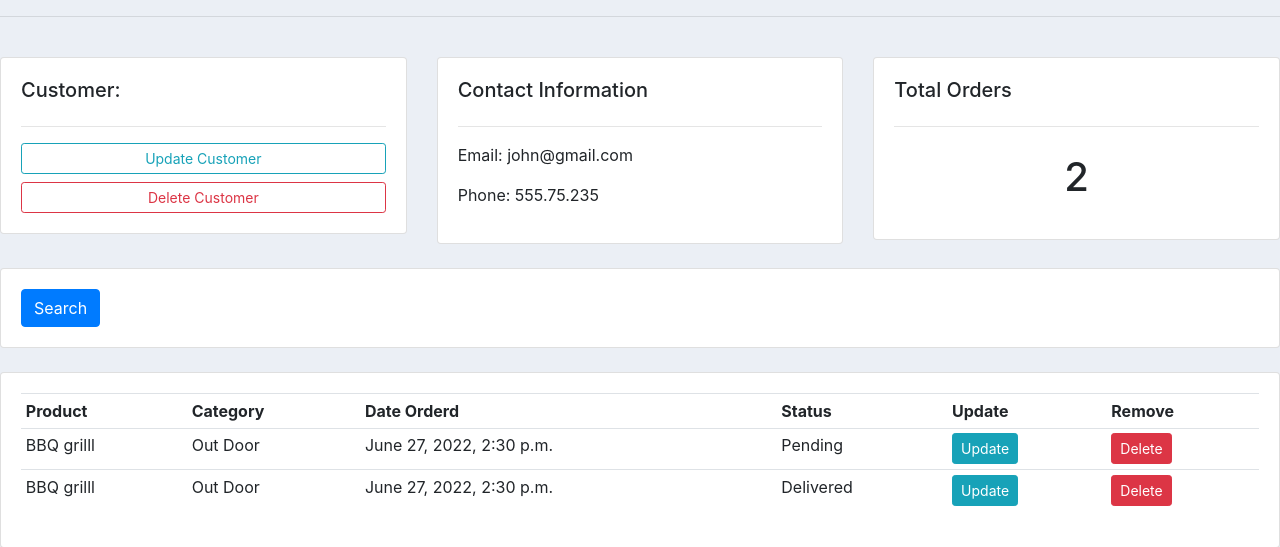
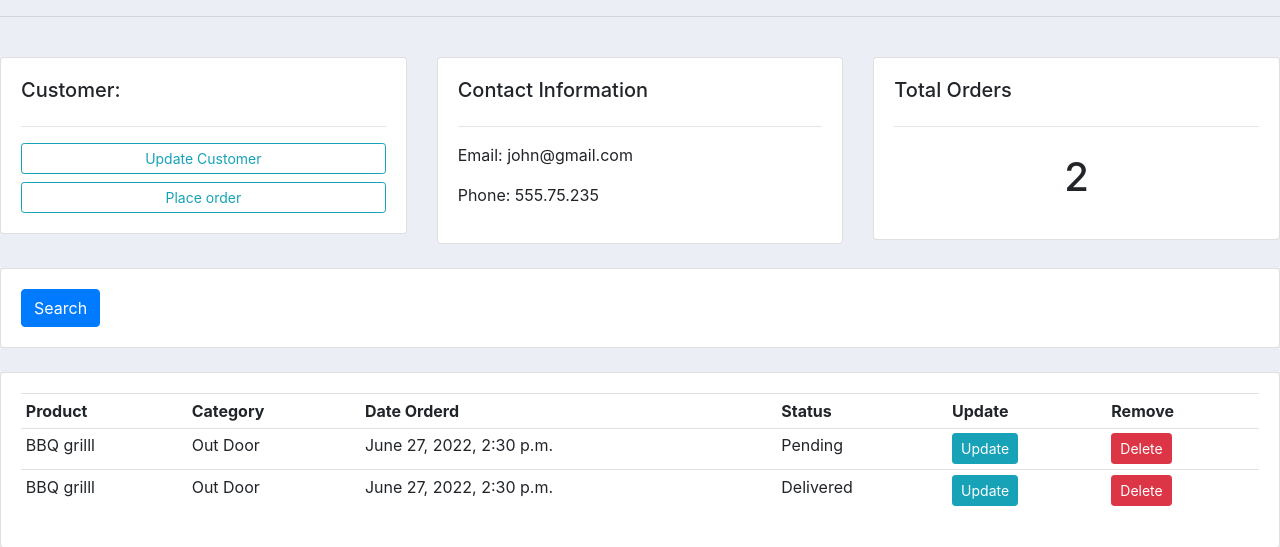
Before and after one commit to franckalainai/django_customers, a Django app: page /customer/1/ in a window 1280 px wide. Shown: the part 117-664 px from the top of the page. Run offline with Django 4.2, Linux system fonts and the light colour scheme; data comes from the database, SQL or seed files in the repository; both versions use the stored data as it was after the commit.

Commit message:
inline formset

```diff
--- a/accounts/templates/accounts/customer.html
+++ b/accounts/templates/accounts/customer.html
@@ -8,7 +8,7 @@
 			<h5>Customer:</h5>
 			<hr>
 			<a class="btn btn-outline-info  btn-sm btn-block" href="">Update Customer</a>
-			<a class="btn btn-outline-danger  btn-sm btn-block" href="">Delete Customer</a>
+			<a class="btn btn-outline-info  btn-sm btn-block" href="{% url 'create-order' customer.id %}">Place order</a>
 
 		</div>
 	</div>
--- a/accounts/templates/accounts/dashboard.html
+++ b/accounts/templates/accounts/dashboard.html
@@ -29,7 +29,6 @@
 		<h5>LAST 5 ORDERS</h5>
 		<hr>
 		<div class="card card-body">
-			<a class="btn btn-primary  btn-sm btn-block" href="{% url 'create-order' %}">Create Order</a>
 			<table class="table table-sm">
 				<tr>
 					<th>Product</th>
--- a/accounts/templates/accounts/order_form.html
+++ b/accounts/templates/accounts/order_form.html
@@ -5,7 +5,11 @@
         <div class="card card-body">
             <form action="" method="POST">
                 {% csrf_token %}
-                {{ form }}
+                {{ formset.management_form }}
+                {% for form in formset %}
+                    {{ form }}
+                    <hr>
+                {% endfor %}
                 <input type="submit" name="Submit">
             </form>
         </div>
--- a/accounts/urls.py
+++ b/accounts/urls.py
@@ -5,8 +5,8 @@ urlpatterns = [
     path('', views.home, name='home'),
     path('products/', views.products, name='products'),
     path('customer/<str:pk_test>/', views.customer, name='customer'),
-    path('create_order/', views.createOrder, name='create-order'),
-    path('update_order/<str:pk>', views.updateOrder, name='update-order'),
-    path('delete_order/<str:pk>', views.deleteOrder, name='delete-order'),
+    path('create_order/<str:pk>', views.createOrder, name='create-order'),
+    path('update_order/<str:pk>/', views.updateOrder, name='update-order'),
+    path('delete_order/<str:pk>/', views.deleteOrder, name='delete-order'),
 
 ]
--- a/accounts/views.py
+++ b/accounts/views.py
@@ -1,6 +1,7 @@
 from django.shortcuts import render, redirect
 from . models import *
 from . forms import OrderForm
+from django.forms import inlineformset_factory
 # Create your views here.
 
 def home(request):
@@ -31,17 +32,19 @@ def customer(request, pk_test):
     context = {'customer': customer, 'orders':orders, 'order_count': order_count}
     return render(request, 'accounts/customer.html', context)
 
-def createOrder(request):
-    form = OrderForm
+def createOrder(request, pk):
+    OrderFormSet = inlineformset_factory(Customer, Order, fields=('product', 'status'), extra=10)
+    customer = Customer.objects.get(id=pk)
+    formset = OrderFormSet(queryset= Order.objects.none() ,instance=customer)
+    #form = OrderForm(initial={'customer':customer})
     if request.method == 'POST':
         #print('Printing Post:', request.POST)
-        form = OrderForm(request.POST)
-        if form.is_valid:
-            form.save()
+        #form = OrderForm(request.POST)
+        formset = OrderFormSet(request.POST, instance=customer)
+        if formset.is_valid:
+            formset.save()
             return redirect('/')
-    context = {
-        'form': form
-    }
+    context = {'formset': formset}
     return render(request, 'accounts/order_form.html', context)
 
 def updateOrder(request, pk):
```
Also changed, not shown: db.sqlite3.
